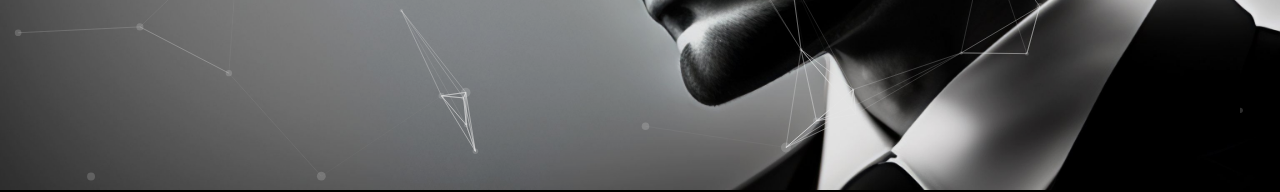
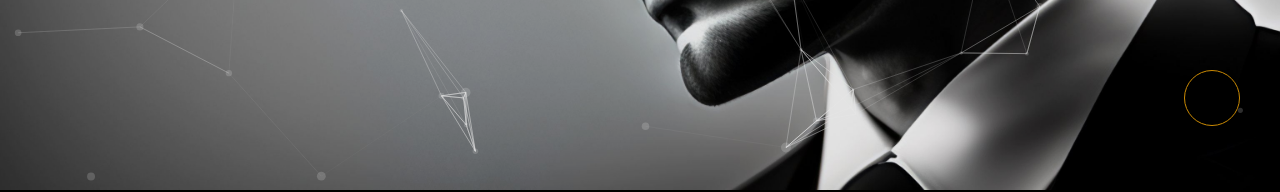
Before and after one commit to filippebr/personal-portfolio, a Next.js app: page / in a window 1280 px wide. Shown: the part 610-802 px from the top of the page. Built offline with nearby package versions, Linux system fonts and the light colour scheme.

Commit message:
ScrollBtn styles complete

```diff
--- a/src/components/ScrollBtn.tsx
+++ b/src/components/ScrollBtn.tsx
@@ -2,8 +2,10 @@ import { TbChevronRight } from 'react-icons/tb'
 
 function ScrollBtn() {
   return (
-    <div className="w-14 h-14 z-50 text-3xl fixed top-[85vh] right-10 bg-black text-gray-20 hover:text-white">
-      ScrollBtn
+    <div className="w-14 h-14 z-50 text-3xl fixed top-[85vh] right-10 bg-black text-gray-20 hover:text-white rounded-full border-[1px] border-yellow-600 shadow-cardShow scrollBtn hover:border-designColor duration-200">
+      <button className="w-full h-full flex items-center justify-center relative -rotate-90">
+        <TbChevronRight />
+      </button>
     </div>
   )
 }
```
